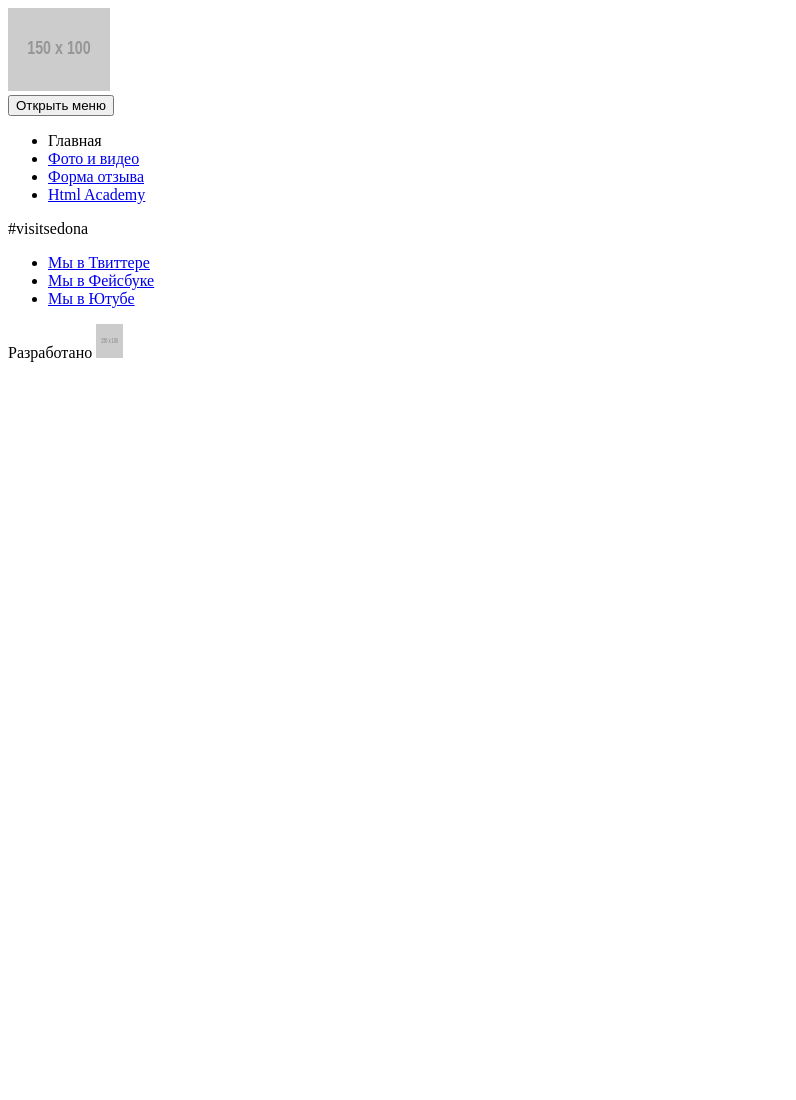
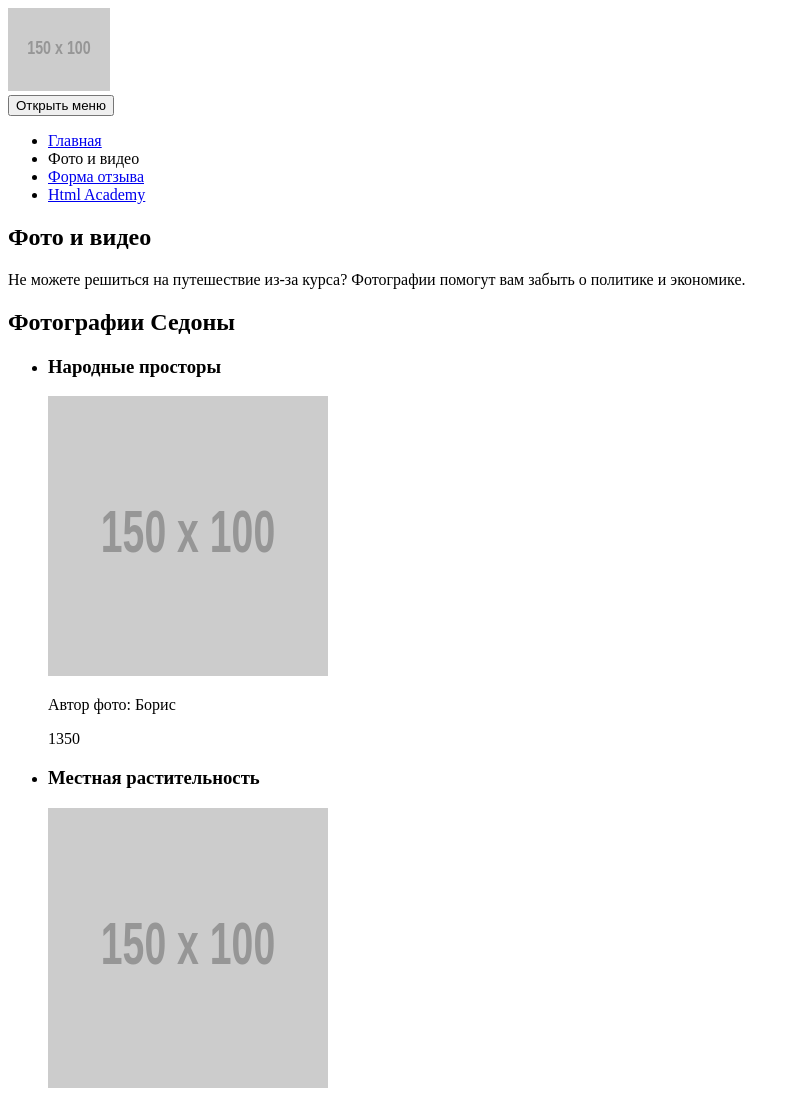
Before and after one commit to jdoroshina/610981-sedona-16, a website: page source/photo.html in a window 1280 px wide. Shown: the top 1100 px of the page, without its empty margins (0-796 px from the left). Before the commit the page ends 800 px from the top, so only its background shows below. Drawn offline with Linux system fonts and the light colour scheme; placeholder pictures from the web are drawn by us.

Commit message:
Выполнена основная разметка страницы с фото и видео

```diff
--- a/source/photo.html
+++ b/source/photo.html
@@ -6,18 +6,18 @@
   </head>
   <body>
     <header class="page-header">
-      <a class="page-header__logo">
-        <img class="page-header__logo-image" src="http://placehold.it/150x100" width="102" height="83" alt="">
+      <a class="page-header__logo" href="index.html">
+        <img class="page-header__logo-image" src="http://placehold.it/150x100" width="102" height="83" alt="Логотип Седона">
       </a>
       <nav class="main-nav">
         <button class="main-nav__toggle" type="button">Открыть меню</button>
         <div class="site-list__wrapper">
           <ul class="main-nav__list site-list">
             <li class="site-list__item">
-              <a>Главная</a>
+              <a href="index.html">Главная</a>
             </li>
             <li class="site-list__item">
-              <a href="photo.html">Фото и видео</a>
+              <a>Фото и видео</a>
             </li>
             <li class="site-list__item">
               <a href="form.html">Форма отзыва</a>
@@ -29,7 +29,42 @@
         </div>
       </nav>
     </header>
-
+    <main class="page-main">
+      <section class="intro">
+        <h1 class="intro__title">Фото и видео</h1>
+        <p class="intro__description">Не можете решиться на путешествие из-за курса? Фотографии помогут вам забыть о политике и экономике.</p>
+      </section>
+      <section class="photos">
+        <h2 class="visually-hidden">Фотографии Седоны</h2>
+        <ul class="photos__list">
+          <!-- Тут, в общем, поплыла -  не могу понять нужно ли для ul или li создавать доп класс=объявлять самостоятельный блок. вроде бы li тянет на самостоятельный блок, но как это может пригодиться при стилизации - хз. Хотелось бы обсудить. -->
+          <li class="photos__item">
+            <h3 class="photos__title">Народные просторы</h3>
+            <img class="photos__image" src="http://placehold.it/150x100" width="280" height="280" alt="Фотография просторов Седоны">
+            <p class="photos__copyright">Автор фото: Борис</p>
+            <span class="photos__likes-count">1350</span>
+          </li>
+          <li class="photos__item">
+            <h3 class="photos__title">Местная растительность</h3>
+            <img class="photos__image" src="http://placehold.it/150x100" width="280" height="280" alt="Фотография растительности Седоны">
+            <p class="photos__copyright">Автор фото: Сергей</p>
+            <span class="photos__likes-count">143</span>
+          </li>
+          <li class="photos__item">
+            <h3 class="photos__title">Дорога на север</h3>
+            <img class="photos__image" src="http://placehold.it/150x100" width="280" height="280" alt="Фотографии северной дороги Седоны">
+            <p class="photos__copyright">Автор фото: Петр</p>
+            <span class="photos__likes-count">96</span>
+          </li>
+          <li class="photos__item">
+            <h3 class="photos__title">Мост Дьявола</h3>
+            <img class="photos__image" src="http://placehold.it/150x100" width="280" height="280" alt="Фотография достопримечательности &laquo;Мост Дьявола&laquo;">
+            <p class="photos__copyright">Автор фото: Антон</p>
+            <span class="photos__likes-count">254</span>
+          </li>
+        </ul>
+      </section>
+    </main>
     <footer class="page-footer">
       <span class="page-footer__hashtag">#visitsedona</span>
       <div class="page-footer__social social">
```
